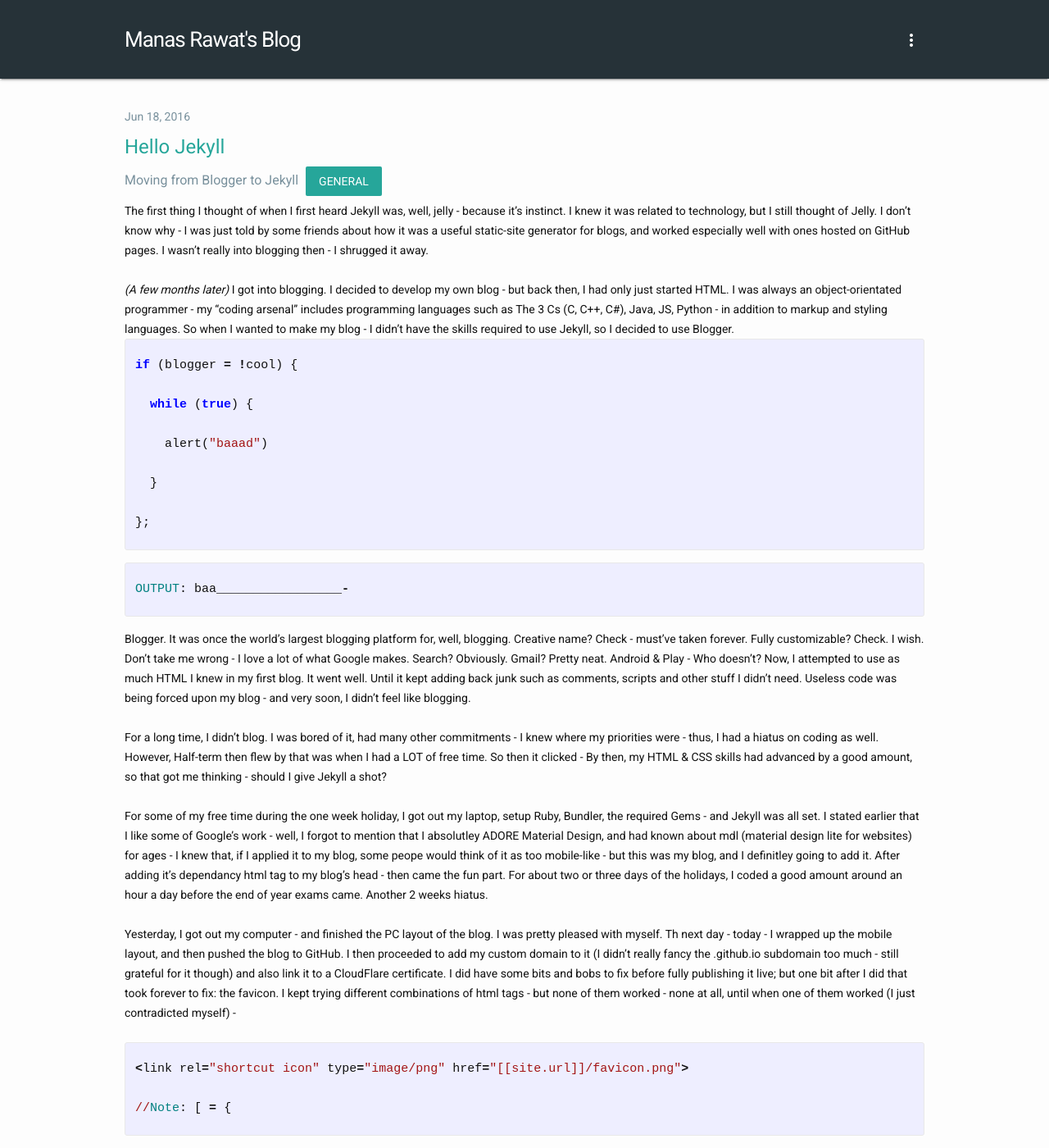
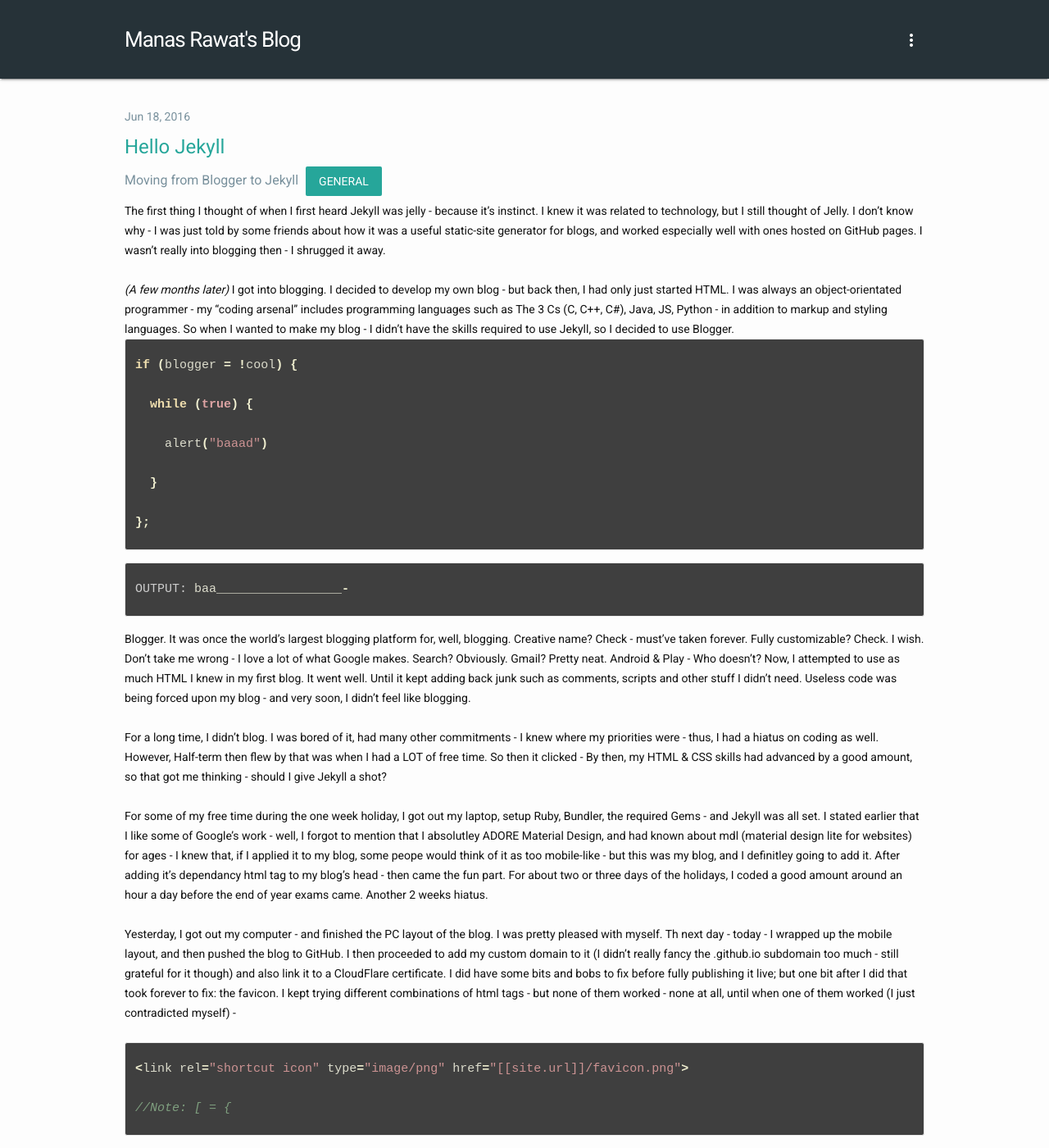
Before and after one commit to manasrawat/manasrawat.github.io, a Jekyll site: the page built from _posts/2016-06-18-hello-jekyll.markdown, in a window 1280 px wide and 1400 px high. Shown: the whole window at 82% size. Built offline with Jekyll 4.4.1, drawn with Linux system fonts in a browser that asks for light colours; nearby versions of some CDN libraries.

Commit message:
Zenburn syntax theme

```diff
--- a/_config.yml
+++ b/_config.yml
@@ -12,4 +12,5 @@ repository: cyource/cyource.github.io
 
 # Build settings
 markdown: kramdown
+highlighter: pygments
 gems: ['jekyll-github-metadata']
--- a/_posts/2016-06-18-hello-jekyll.markdown
+++ b/_posts/2016-06-18-hello-jekyll.markdown
@@ -5,19 +5,19 @@ date:   2016-06-18 21:50:32 +0100
 categories: general
 description: "Moving from Blogger to Jekyll"
 ---
-The first thing I thought of when I first heard Jekyll was, well, jelly - because it's instinct. I knew it was related to technology, but I still thought of Jelly. I don't know why - I was just told by some friends about how it was a useful static-site generator for blogs, and worked especially well with ones hosted on GitHub pages. I wasn't really into blogging then - I shrugged it away.
+The first thing I thought of when I first heard Jekyll was jelly - because it's instinct. I knew it was related to technology, but I still thought of Jelly. I don't know why - I was just told by some friends about how it was a useful static-site generator for blogs, and worked especially well with ones hosted on GitHub pages. I wasn't really into blogging then - I shrugged it away.
 <br>
 <br>
 _(A few months later)_ I got into blogging. I decided to develop my own blog - but back then, I had only just started HTML. I was always an object-orientated programmer - my "coding arsenal" includes programming languages such as The 3 Cs (C, C++, C#), Java, JS, Python - in addition to markup and styling languages. So when I wanted to make my blog - I didn't have the skills required to use Jekyll, so I decided to use Blogger.
 <br>
-{% highlight ruby %}
+{% highlight java %}
 if (blogger = !cool) {
   while (true) {
     alert("baaad")
   }
 };
 {% endhighlight %}
-{% highlight ruby %}
+{% highlight java %}
 OUTPUT: baa_________________-
 {% endhighlight %}
 Blogger. It was once the world's largest blogging platform for, well, blogging. Creative name? Check - must've taken forever. Fully customizable? Check. I wish. Don't take me wrong - I love a lot of what Google makes. Search? Obviously. Gmail? Pretty neat. Android & Play - Who doesn't? Now, I attempted to use as much HTML I knew in my first blog. It went well. Until it kept adding back junk such as comments, scripts and other stuff I didn't need. Useless code was being forced upon my blog - and very soon, I didn't feel like blogging.
@@ -32,7 +32,7 @@ For some of my free time during the one week holiday, I got out my laptop, setup
 Yesterday, I got out my computer - and finished the PC layout of the blog. I was pretty pleased with myself. Th next day - today - I wrapped up the mobile layout, and then pushed the blog to GitHub. I then proceeded to add my custom domain to it (I didn't really fancy the .github.io subdomain too much - still grateful for it though) and also link it to a CloudFlare certificate. I did have some bits and bobs to fix before fully publishing it live; but one bit after I did that took forever to fix: the favicon. I kept trying different combinations of html tags - but none of them worked - none at all, until when one of them worked (I just contradicted myself) -
 <br>
 <br>
-{% highlight ruby %}
+{% highlight java %}
 <link rel="shortcut icon" type="image/png" href="[[site.url]]/favicon.png">
 //Note: [ = {
 {% endhighlight %}
--- a/css/syntax.css
+++ b/css/syntax.css
@@ -1,34 +1,73 @@
-.highlight .hll { background-color: #ffffcc }
-.highlight  { background: #ffffff; }
-.highlight .c { color: #008000 } /* Comment */
-.highlight .err { border: 1px solid #FF0000 } /* Error */
-.highlight .k { color: #0000ff } /* Keyword */
-.highlight .cm { color: #008000 } /* Comment.Multiline */
-.highlight .cp { color: #0000ff } /* Comment.Preproc */
-.highlight .c1 { color: #008000 } /* Comment.Single */
-.highlight .cs { color: #008000 } /* Comment.Special */
-.highlight .ge { font-style: italic } /* Generic.Emph */
-.highlight .gh { font-weight: bold } /* Generic.Heading */
-.highlight .gp { font-weight: bold } /* Generic.Prompt */
-.highlight .gs { font-weight: bold } /* Generic.Strong */
-.highlight .gu { font-weight: bold } /* Generic.Subheading */
-.highlight .kc { color: #0000ff } /* Keyword.Constant */
-.highlight .kd { color: #0000ff } /* Keyword.Declaration */
-.highlight .kn { color: #0000ff } /* Keyword.Namespace */
-.highlight .kp { color: #0000ff } /* Keyword.Pseudo */
-.highlight .kr { color: #0000ff } /* Keyword.Reserved */
-.highlight .kt { color: #2b91af } /* Keyword.Type */
-.highlight .s { color: #a31515 } /* Literal.String */
-.highlight .nc { color: #2b91af } /* Name.Class */
-.highlight .ow { color: #0000ff } /* Operator.Word */
-.highlight .sb { color: #a31515 } /* Literal.String.Backtick */
-.highlight .sc { color: #a31515 } /* Literal.String.Char */
-.highlight .sd { color: #a31515 } /* Literal.String.Doc */
-.highlight .s2 { color: #a31515 } /* Literal.String.Double */
-.highlight .se { color: #a31515 } /* Literal.String.Escape */
-.highlight .sh { color: #a31515 } /* Literal.String.Heredoc */
-.highlight .si { color: #a31515 } /* Literal.String.Interpol */
-.highlight .sx { color: #a31515 } /* Literal.String.Other */
-.highlight .sr { color: #a31515 } /* Literal.String.Regex */
-.highlight .s1 { color: #a31515 } /* Literal.String.Single */
-.highlight .ss { color: #a31515 } /* Literal.String.Symbol */
+/*
+This is the Zenburn syntax.css theme for Pygments
+*/
+.highlight code, .highlight pre{color:#fdce93;background-color:#3f3f3f}
+.highlight .hll{background-color:#222}
+.highlight .c{color:#7f9f7f}
+.highlight .err{color:#e37170;background-color:#3d3535}
+.highlight .g{color:#7f9f7f}
+.highlight .k{color:#f0dfaf}
+.highlight .l{color:#ccc}
+.highlight .n{color:#dcdccc}
+.highlight .o{color:#f0efd0}
+.highlight .x{color:#ccc}
+.highlight .p{color:#41706f}
+.highlight .cm{color:#7f9f7f}
+.highlight .cp{color:#7f9f7f}
+.highlight .c1{color:#7f9f7f}
+.highlight .cs{color:#cd0000;font-weight:bold}
+.highlight .gd{color:#cd0000}
+.highlight .ge{color:#ccc;font-style:italic}
+.highlight .gr{color:red}
+.highlight .gh{color:#dcdccc;font-weight:bold}
+.highlight .gi{color:#00cd00}
+.highlight .go{color:gray}
+.highlight .gp{color:#dcdccc;font-weight:bold}
+.highlight .gs{color:#ccc;font-weight:bold}
+.highlight .gu{color:purple;font-weight:bold}
+.highlight .gt{color:#0040D0}
+.highlight .kc{color:#dca3a3}
+.highlight .kd{color:#ffff86}
+.highlight .kn{color:#dfaf8f;font-weight:bold}
+.highlight .kp{color:#cdcf99}
+.highlight .kr{color:#cdcd00}
+.highlight .kt{color:#00cd00}
+.highlight .ld{color:#cc9393}
+.highlight .m{color:#8cd0d3}
+.highlight .s{color:#cc9393}
+.highlight .na{color:#9ac39f}
+.highlight .nb{color:#efef8f}
+.highlight .nc{color:#efef8f}
+.highlight .no{color:#ccc}
+.highlight .nd{color:#ccc}
+.highlight .ni{color:#c28182}
+.highlight .ne{color:#c3bf9f;font-weight:bold}
+.highlight .nf{color:#efef8f}
+.highlight .nl{color:#ccc}
+.highlight .nn{color:#8fbede}
+.highlight .nx{color:#ccc}
+.highlight .py{color:#ccc}
+.highlight .nt{color:#9ac39f}
+.highlight .nv{color:#dcdccc}
+.highlight .ow{color:#f0efd0}
+.highlight .w{color:#ccc}
+.highlight .mf{color:#8cd0d3}
+.highlight .mh{color:#8cd0d3}
+.highlight .mi{color:#8cd0d3}
+.highlight .mo{color:#8cd0d3}
+.highlight .sb{color:#cc9393}
+.highlight .sc{color:#cc9393}
+.highlight .sd{color:#cc9393}
+.highlight .s2{color:#cc9393}
+.highlight .se{color:#cc9393}
+.highlight .sh{color:#cc9393}
+.highlight .si{color:#cc9393}
+.highlight .sx{color:#cc9393}
+.highlight .sr{color:#cc9393}
+.highlight .s1{color:#cc9393}
+.highlight .ss{color:#cc9393}
+.highlight .bp{color:#efef8f}
+.highlight .vc{color:#efef8f}
+.highlight .vg{color:#dcdccc}
+.highlight .vi{color:#ffffc7}
+.highlight .il{color:#8cd0d3}
```
